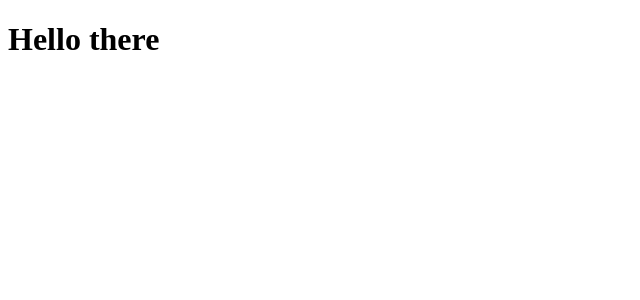
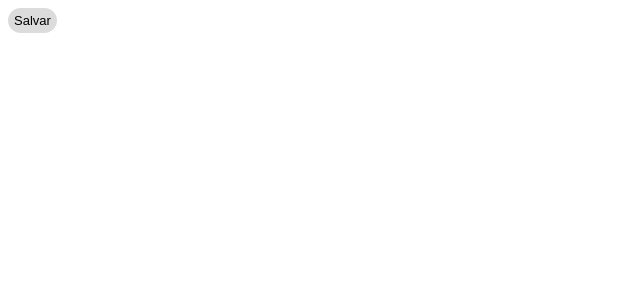
Before and after one commit to MogLuiz/Stitches-with-Radix, a Next.js app: page / in a window 1280 px wide. Shown: the top 300 px of the page, without its empty margins (0-640 px from the left). Built offline with nearby package versions, Linux system fonts and the light colour scheme.

Commit message:
feat: Button stitches component agnostic version

```diff
--- a/src/pages/index.tsx
+++ b/src/pages/index.tsx
@@ -3,6 +3,19 @@ import Head from "next/head";
 
 // Types
 import type { NextPage } from "next";
+
+// Stitches styles
+import { css } from "@stitches/core";
+
+const button = css({
+  appearance: "none",
+  border: "none",
+  height: 25,
+  fontSize: 13,
+
+  borderRadius: "9999px",
+  backgroundColor: "Gainsboro",
+});
 
 const Home: NextPage = () => {
   return (
@@ -10,7 +23,7 @@ const Home: NextPage = () => {
       <Head>
         <title>Stitches and Radix</title>
       </Head>
-      <h1>Hello there</h1>
+      <button className={button()}>Salvar</button>
     </div>
   );
 };
```
